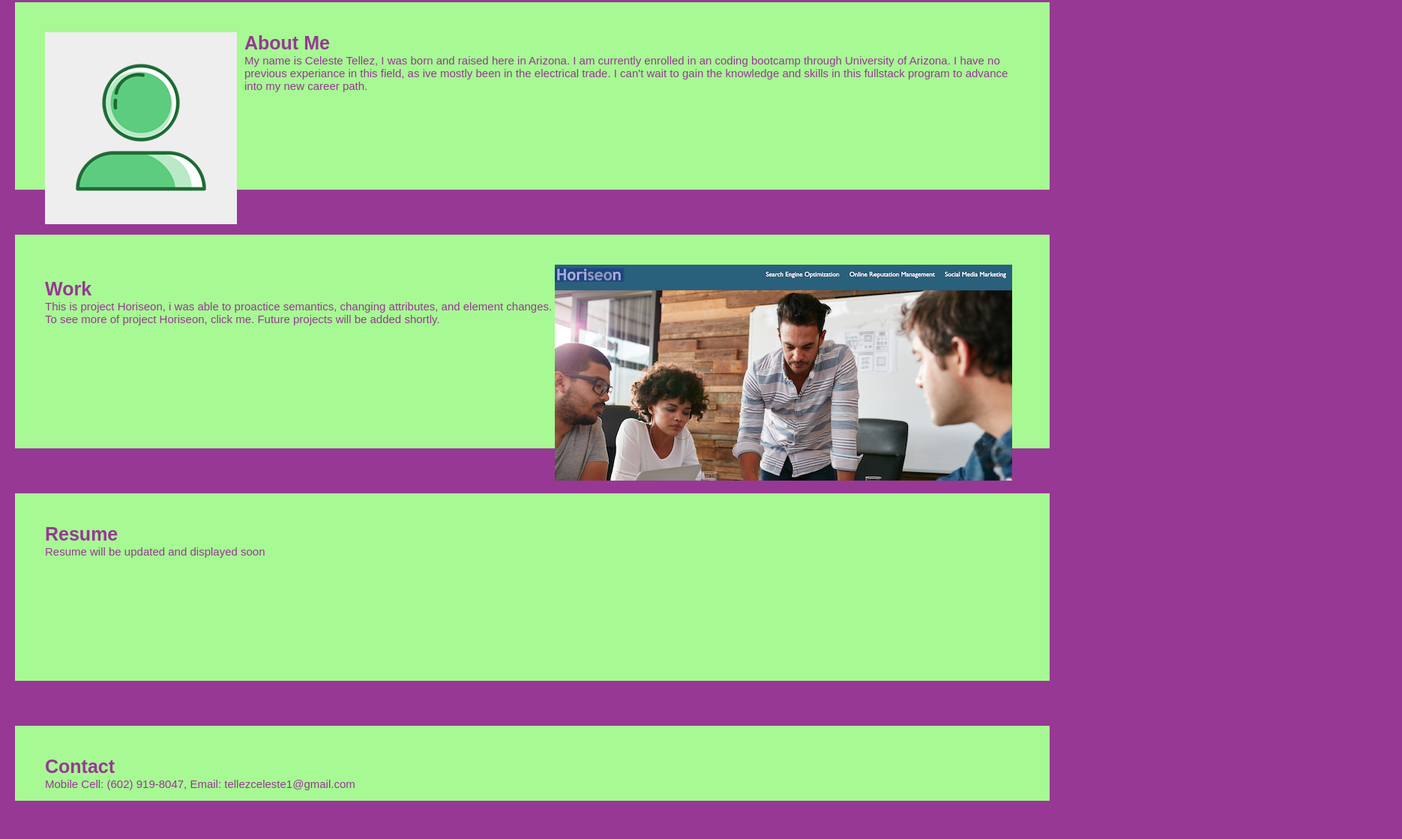
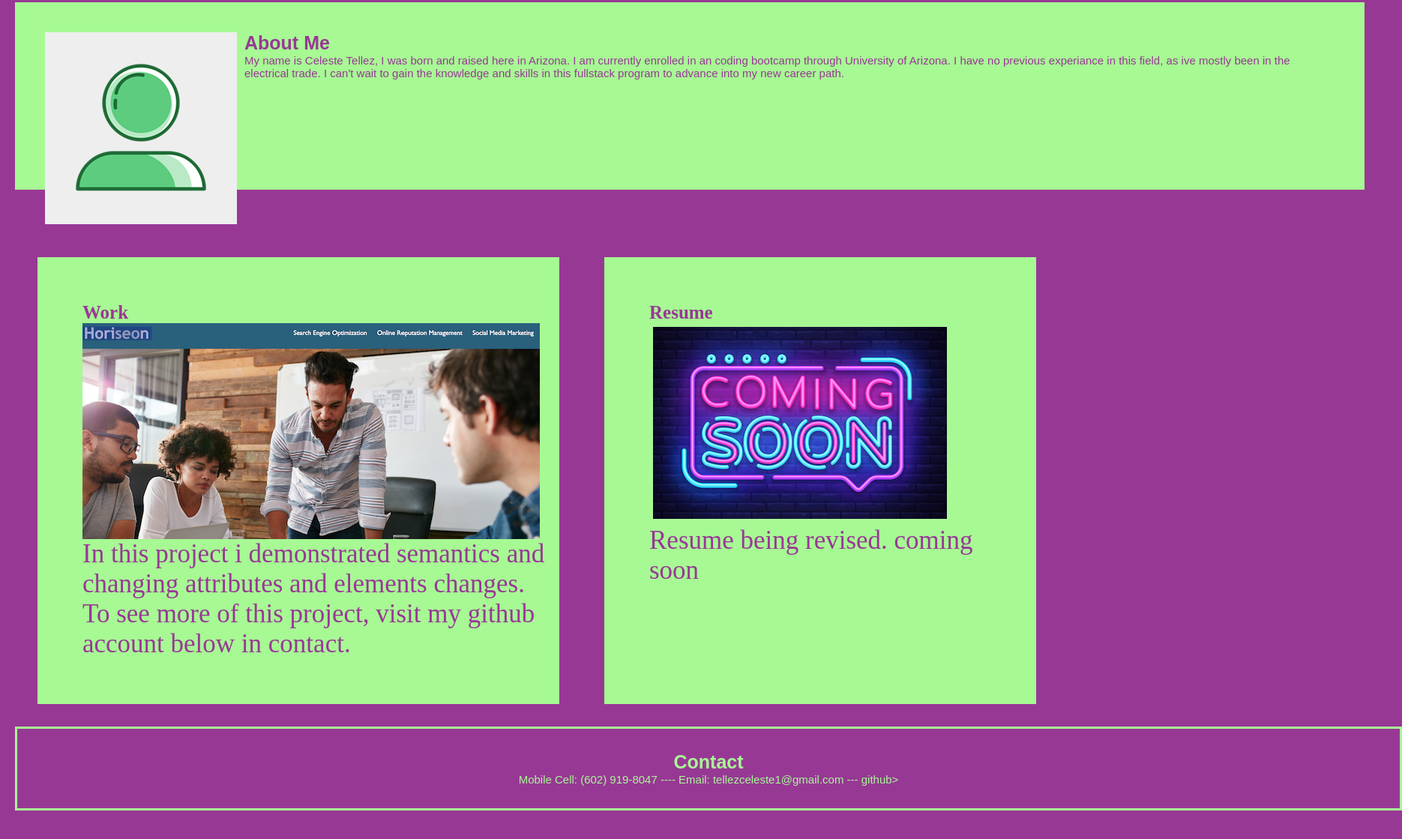
Before and after one commit to lesttellez/ch2w2, a plain HTML site: page index.html in a window 1280 px wide. Shown: the part 445-1564 px from the top of the page at 75% size, 1870 px wide, since content can reach past the window. After the commit the page ends 1526 px from the top, so only its background shows below. Drawn offline with Linux system fonts and the light colour scheme.

Commit message:
final commit

```diff
--- a/assets/css/style.css
+++ b/assets/css/style.css
@@ -33,7 +33,7 @@ header nav ul {
 }
 
 header nav ul li {
-    display: inline-block;
+    display: inline-flex;
     margin-left: 30px;
 }
 
@@ -53,7 +53,9 @@ a{
     background-image: url("../images/banner.jpeg");
     background-size: cover;
     background-position: center;
+    display: flex;
 }
+
 
 .float-left {
     float: left;
@@ -61,8 +63,13 @@ a{
 }
 
 .float-right {
-     float:right;
-     margin-right: 10px;
+    float: right;
+    margin-right: 20px;
+}
+
+.float-center {
+    float:center;
+    margin:5px;
 }
 
 .content {
@@ -80,47 +87,53 @@ p{
     margin-bottom:60px;
     padding:40px;
     height: 250px;
-    width:1380px;
+    width:1800px;
     font-family: Arial, Helvetica, sans-serif;
     background-color: #A7F994;
     color:#983895;
 }
 
-#Work {
-    margin-bottom:60px;
-    padding:40px;
-    height: 285px;
-    width:1380px;
-    font-family: Arial, Helvetica, sans-serif;
-    background-color: #A7F994;
-    color:#983895;
+.section {
+ margin: 30px;
+ width: 100%;
+ background-color:#A7F994;
+ color:#983895
 }
 
-
-#Resume {
-    margin-bottom:60px;
-    padding:40px;
-    height: 250px;
-    width:1380px;
-    font-family: Arial, Helvetica, sans-serif;
-    background-color: #A7F994;
-    color:#983895;
+main {
+    display: inline-flex;
 }
 
-#Contact {
-    margin-bottom:60px;
-    padding:40px;
-    height: 100px;
-    width:1380px;
-    font-family: Arial, Helvetica, sans-serif;
-    background-color: #A7F994;
-    color:#983895;
+main section div p{
+    font-size: 35px;
 }
 
-#avatar img {
-    max-height: 1px;
+main section {
+    display: flex;
+    justify-content: space-between;
+    padding: 60px;
+    margin: 30px;
+    width: 50%;
+    background-color:#A7F994;
+    color:#983895
+   }
+
+.work {
+    display: inline-flexbox;
+    flex-wrap: wrap;
 }
 
-#projecthoriseon img{
-    max-height: 10px;
+.resume {
+    display:inline-flexbox;
+    flex-wrap: wrap;
 }
+
+footer {
+    padding:30px;
+    font-family:Arial, Helvetica, sans-serif;
+    background-color:#983895;
+    color:#A7F994;
+    text-align: center;
+    border-style: solid;
+    width: 1850px;
+}
--- a/index.html
+++ b/index.html
@@ -27,6 +27,7 @@
           </ul>
       </nav>
     </header>
+
     <div class="banner"></div>
     <div class="content">
         <section id="About-Me">
@@ -35,31 +36,39 @@
          <p>
              My name is Celeste Tellez, I was born and raised here in Arizona. I am currently enrolled in an coding bootcamp through University of Arizona. I have no previous experiance in this field, as ive mostly been in the electrical trade. I can't wait to gain the knowledge and skills in this fullstack program to advance into my new career path.
          </p>
+        </section>
+    <div>
 
-        </section>
+    <main>
+      <section>
+        <div id="Work" class="Work">
+          <h3>Work</h3>
+            <img
+              src="./assets/images/projecthoriseon.png" class="float-right"
+              alt="project horiseon image"/>
+            <p>In this project i demonstrated semantics and changing attributes and elements changes. To see more of this project, visit my github account below in contact.</p>
+        </div>
+      </section>
 
-        <section id="Work">
-            <img src="./assets/images/projecthoriseon.png" class="float-right" alt="image of challenge one project"/>
-            <a href="https://lesttellez.github.io/ch1w1/">click me</a>
-            <h3>Work</h3>
-            <p>
-                This is project Horiseon, i was able to proactice semantics, changing attributes, and element changes. To see more of project Horiseon, click me. Future projects will be added shortly.
-            </p>
+     <section>
+      <div id="Resume" class="coming-soon">
+        <h4>Resume</h4>
+          <img
+            src="./assets/images/comingsoon.png" class="float-center"
+            alt="coming soon image"/>
+          <p>Resume being revised. coming soon</p>
+      </div>
+     </section>
+    </main>
 
-        </section>
-
-        <section id="Resume">
-            <h4>Resume</h4>
-            <p>Resume will be updated and displayed soon</p>
-        </section>
-
-        <section id="Contact">
-            <h5>Contact</h5>
-            <p>Mobile Cell: (602) 919-8047, Email: tellezceleste1@gmail.com</p>
-        </section>
-
-
-    </div>
+</body>
+    <footer>
+      <section>
+        <div id="contact">
+       <h5>Contact</h5>
+       <p>Mobile Cell: (602) 919-8047 ---- Email: tellezceleste1@gmail.com --- <a href="https://github.com/lesttellez">github></a></p>
+      </section>
+    </footer>
 
 
 
@@ -67,5 +76,4 @@
 
 
 
-</body>
 </html>
```
Also changed, not shown: assets/images/comingsoon.png (added), 4 other files.
